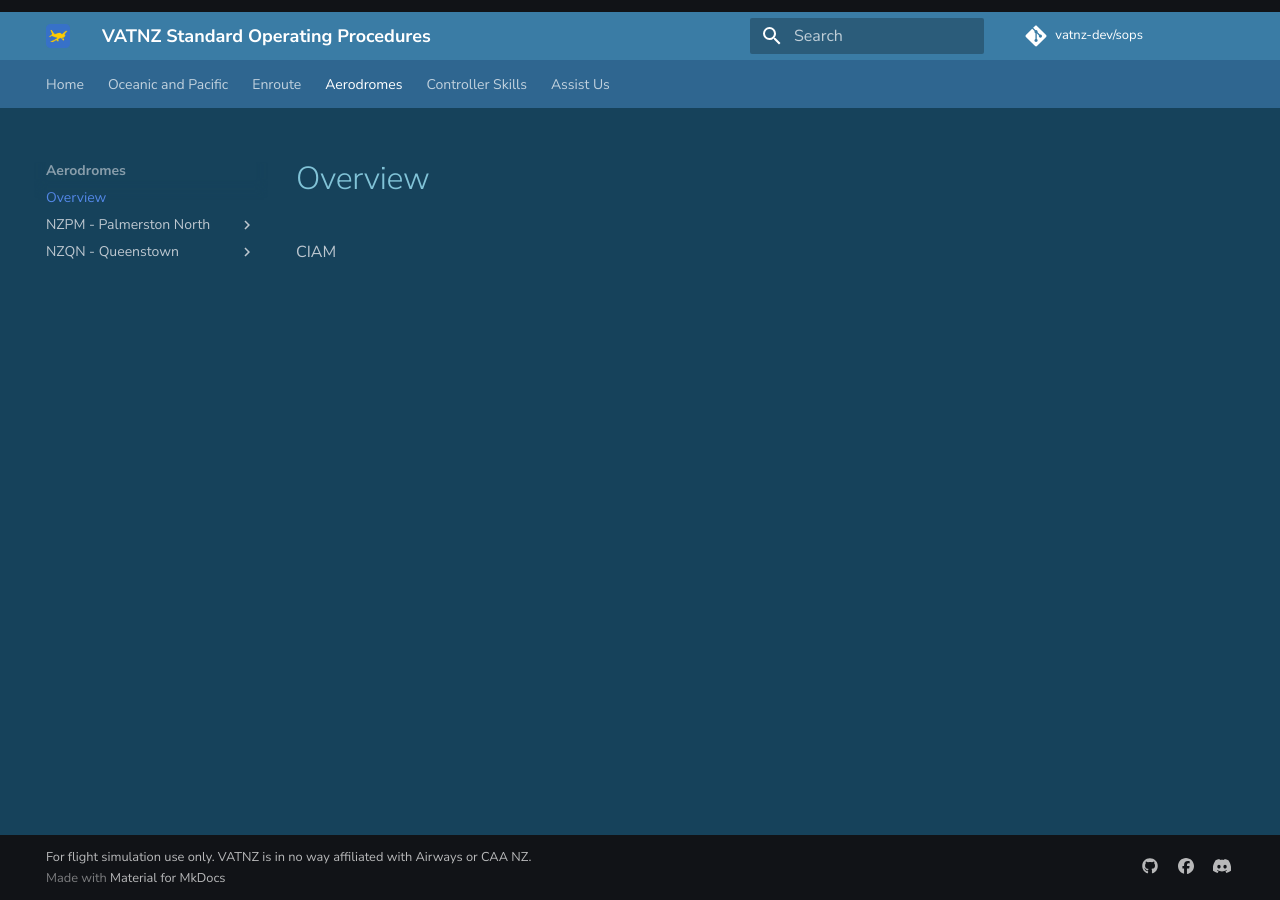
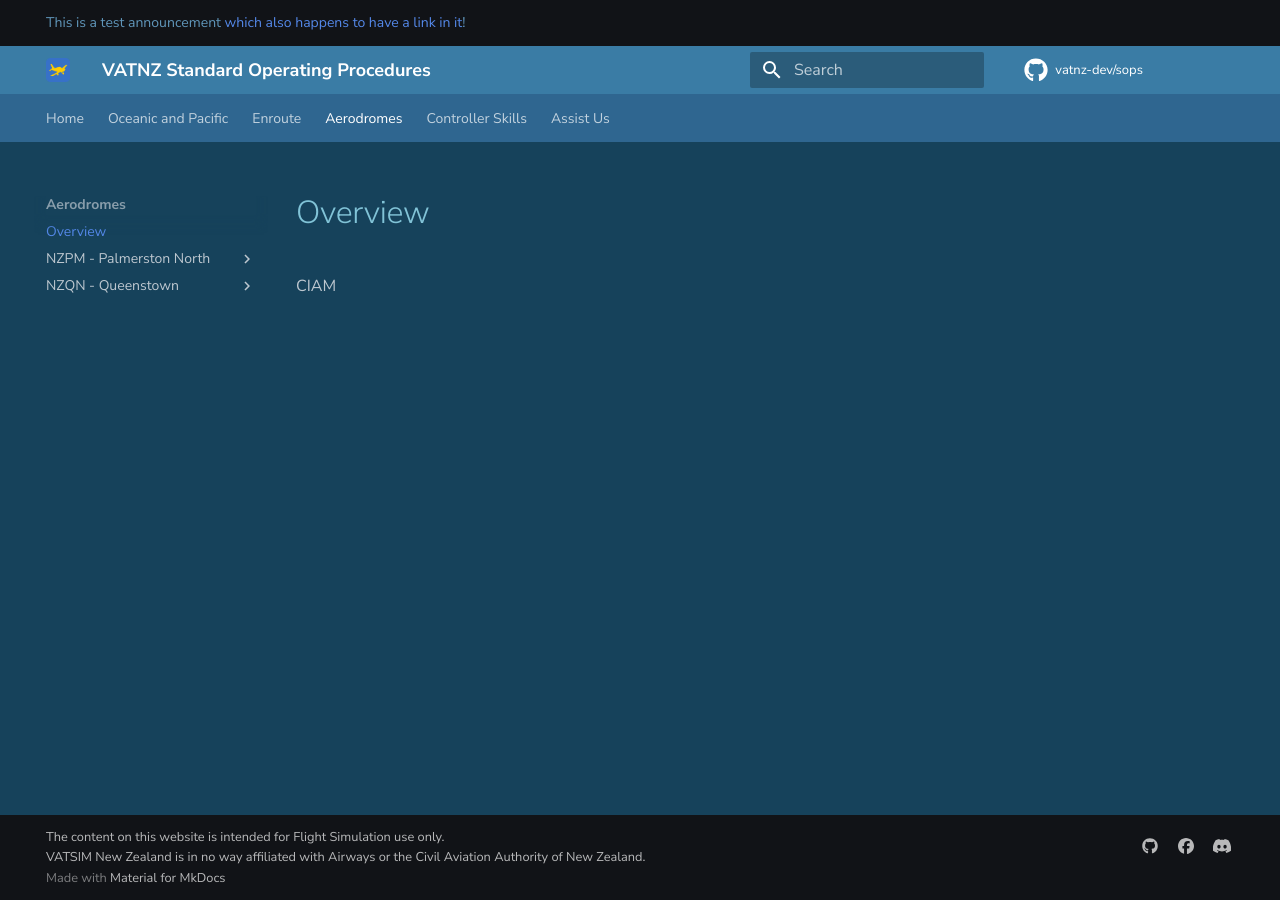
Before and after one commit to vatnz-dev/sops, an MkDocs documentation site: the page built from docs/aerodromes/index.md, in a window 1280 px wide. Built offline with MkDocs 1.6.1 and Material for MkDocs 9.7.7, drawn with Linux system fonts in a browser that asks for light colours; comment, search, counter and statistics services are not loaded.

Commit message:
feat: Test header, amend Copyright block

```diff
--- a/docs/stylesheets/extra.css
+++ b/docs/stylesheets/extra.css
@@ -8,12 +8,9 @@
   --md-primary-fg-color--dark:  #16425B;
   --md-primary-fg-color--light: #6096BA;
   --md-accent-fg-color:         #6096BA;
+  --md-footer-fg-color:         #6096BA;
+  --md-footer-bg-color--dark:   #16425B;
 }
-/* Color Notes
-light hsla(216,32%,17%,1)
-dark rgba(20,30,48,1)
-diff rgba(27,36,52,1)
-*/
 
 [data-md-color-scheme="slate"] {
   --md-default-bg-color: #16425B;
--- a/docs/stylesheets/navigation.css
+++ b/docs/stylesheets/navigation.css
@@ -25,7 +25,7 @@
     background-color: var(--md-footer-bg-color--dark);
     color: var(--md-footer-fg-color);
     overflow: auto;
-    text-align: center;
+    text-align: left;
 }
 .md-typeset img, .md-typeset svg {
     height: auto;
--- a/mkdocs.yml
+++ b/mkdocs.yml
@@ -4,7 +4,7 @@ site_url: https://vatnz-dev.github.io/sops/
 repo_url: https://github.com/vatnz-dev/sops
 repo_name: vatnz-dev/sops
 edit_uri: "" #removes edit button and icon
-copyright: For flight simulation use only. VATNZ is in no way affiliated with Airways or CAA NZ.
+copyright: ""
 
 # Configuration
 theme:
@@ -24,6 +24,8 @@ theme:
     - search.highlight
     - search.share
   favicon: assets/images/vatnz-ops.png
+  icon:
+    repo: fontawesome/brands/github
 
 # Plugins
 plugins:
--- a/overrides/assets/stylesheets/home.css
+++ b/overrides/assets/stylesheets/home.css
@@ -99,6 +99,19 @@
     padding-top: 0em;
 }
 
+.fsDisc {
+    color: rgba(255, 255, 255, 0.7);
+    font-size: .64rem;
+}
+
+.fsDisc .container {
+    padding: 0.5rem 0.5rem;
+    max-width: 1464px;
+    margin: 0 auto;
+    background: none;
+
+}
+
 /* Additional Responsive Styling */
 
 @media screen and (max-width:480px) {
--- a/overrides/main.html
+++ b/overrides/main.html
@@ -2,5 +2,5 @@
 
 <!-- Announcement Bar Implementation -->
 {% block announce %}
-
+    This is a test announcement  <a href="">which also happens to have a link in it</a>!
 {% endblock %}
--- /dev/null
+++ b/overrides/partials/copyright.html
@@ -0,0 +1,18 @@
+<!-- Copyright and theme information -->
+<div class="md-copyright">
+    <div class="md-copyright__highlight">
+      <div style="display: block;">The content on this website is intended for Flight Simulation use only.</div>
+      <div style="display: block;">VATSIM New Zealand is in no way affiliated with Airways or the Civil Aviation Authority of New Zealand.</div>
+
+      {{ config.copyright }}
+    </div>
+  {% if not config.extra.generator == false %}
+    Made with
+    <a
+      href="https://squidfunk.github.io/mkdocs-material/"
+      target="_blank" rel="noopener"
+    >
+      Material for MkDocs
+    </a>
+  {% endif %}
+</div>
```
Also changed, not shown: README.md (+2 -1 lines).
